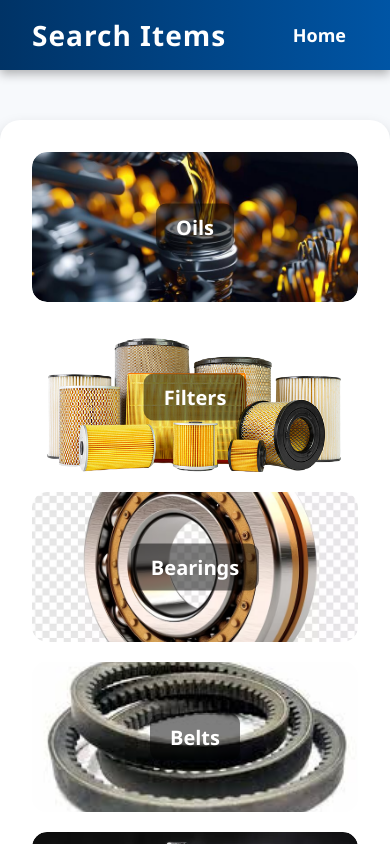
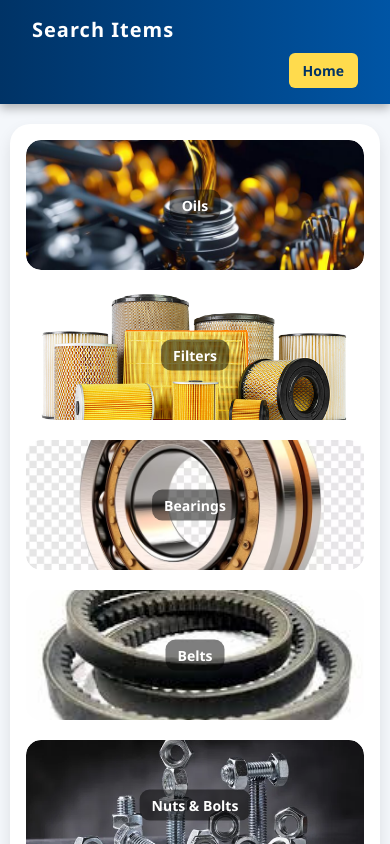
Before and after one commit to TamadaRaviTeja/SKSF, a plain HTML site: page searchitem.html in a window 390 px wide. Shown: the top 844 px of the page. Drawn offline with Linux system fonts and the light colour scheme.

Commit message:
Update searchitem.html

```diff
--- a/searchitem.html
+++ b/searchitem.html
@@ -1,13 +1,14 @@
 <!DOCTYPE html>
 <html lang="en">
 <head>
-    <meta charset="UTF-8">
+  <meta charset="UTF-8" />
   <title>Search Item - Sri Krishna Spares and Fabrications</title>
+  <meta name="viewport" content="width=device-width, initial-scale=1.0" />
   <style>
     body {
       margin: 0;
       font-family: 'Poppins', 'Segoe UI', Tahoma, Geneva, Verdana, sans-serif;
-            background: #f7f9fc;
+      background: #f4f7fb;
     }
 
     header {
@@ -17,7 +18,8 @@
       display: flex;
       justify-content: space-between;
       align-items: center;
-            box-shadow: 0 4px 10px rgba(0,0,0,0.3);
+      flex-wrap: wrap;
+      box-shadow: 0 4px 10px rgba(0, 0, 0, 0.3);
     }
 
     h1 {
@@ -26,42 +28,48 @@
       font-weight: 700;
       letter-spacing: 1px;
       cursor: pointer;
-            transition: color 0.3s, transform 0.3s;
+      transition: transform 0.3s ease;
     }
 
     h1:hover {
-            color: #ffd700;
-            transform: scale(1.05);
+      color: #ffdb4d;
+      transform: scale(1.03);
     }
 
     nav a {
-            color: white;
+      background-color: #ffdb4d;
+      color: #003366;
       text-decoration: none;
       font-weight: 600;
-            font-size: 18px;
-            padding: 8px 12px;
-            border-radius: 5px;
+      font-size: 16px;
+      padding: 10px 18px;
+      border-radius: 6px;
       transition: all 0.3s ease;
     }
 
     nav a:hover {
-            background-color: rgba(255, 255, 255, 0.2);
-            color: #ffdb4d;
+      background-color: #ffd000;
+      color: #000;
       transform: translateY(-2px);
     }
 
+    nav a:active {
+      background-color: #e6b800;
+      transform: scale(0.97);
+    }
+
     .container {
-            max-width: 1000px;
-            margin: 50px auto;
-            padding: 2rem;
+      max-width: 1100px;
+      margin: 40px auto;
+      padding: 1rem;
       background: white;
       border-radius: 20px;
-            box-shadow: 0 8px 16px rgba(0,0,0,0.2);
+      box-shadow: 0 8px 16px rgba(0, 0, 0, 0.1);
     }
 
     .grid {
       display: grid;
-            grid-template-columns: repeat(auto-fit, minmax(200px, 1fr));
+      grid-template-columns: repeat(auto-fit, minmax(180px, 1fr));
       gap: 20px;
     }
 
@@ -83,7 +91,7 @@
 
     .item:hover {
       transform: scale(1.05);
-            box-shadow: 0 8px 16px rgba(0,0,0,0.3);
+      box-shadow: 0 8px 16px rgba(0, 0, 0, 0.3);
     }
 
     .item-text {
@@ -92,17 +100,65 @@
       left: 50%;
       transform: translate(-50%, -50%);
       color: white;
-            font-size: 20px;
+      font-size: 18px;
       font-weight: bold;
       background: rgba(0, 0, 0, 0.5);
-            padding: 10px 20px;
+      padding: 8px 16px;
       border-radius: 10px;
+      pointer-events: none;
       text-align: center;
-            pointer-events: none;
     }
 
-        a {
-            text-decoration: none;
+    /* Responsive Styles */
+    @media (max-width: 768px) {
+      h1 {
+        font-size: 22px;
+      }
+
+      nav a {
+        font-size: 14px;
+        padding: 8px 14px;
+      }
+
+      .item img {
+        height: 140px;
+      }
+
+      .item-text {
+        font-size: 16px;
+        padding: 6px 12px;
+      }
+    }
+
+    @media (max-width: 480px) {
+      header {
+        flex-direction: column;
+        align-items: flex-start;
+        gap: 10px;
+      }
+
+      nav {
+        width: 100%;
+        display: flex;
+        justify-content: flex-end;
+      }
+
+      h1 {
+        font-size: 20px;
+      }
+
+      .item img {
+        height: 130px;
+      }
+
+      .item-text {
+        font-size: 14px;
+      }
+
+      .container {
+        margin: 20px 10px;
+        padding: 1rem;
+      }
     }
   </style>
 </head>
@@ -137,18 +193,16 @@
       <img src="nuts.jpg" alt="Nuts and Bolts">
       <div class="item-text">Nuts & Bolts</div>
     </a>
-
     <a href="lights_bulbs.html" class="item">
-            <img src="Spare Parts Images/Lights/background.jpg" alt="Locks">
+      <img src="Spare Parts Images/Lights/background.jpg" alt="Lights">
       <div class="item-text">Lights & Bulbs</div>
     </a>
     <a href="Oil_Seals.html" class="item">
-            <img src="Spare Parts Images/All/oilseal.jpg" alt="Locks">
+      <img src="Spare Parts Images/All/oilseal.jpg" alt="Oil Seals">
       <div class="item-text">Oil Seals</div>
     </a>
-
     <a href="grease.html" class="item">
-            <img src="Spare Parts Images/oils/Grease.jpeg" alt="Locks">
+      <img src="Spare Parts Images/oils/Grease.jpeg" alt="Grease">
       <div class="item-text">Grease</div>
     </a>
   </div>
```
Lines whose indentation alone changed are shown as unchanged.
